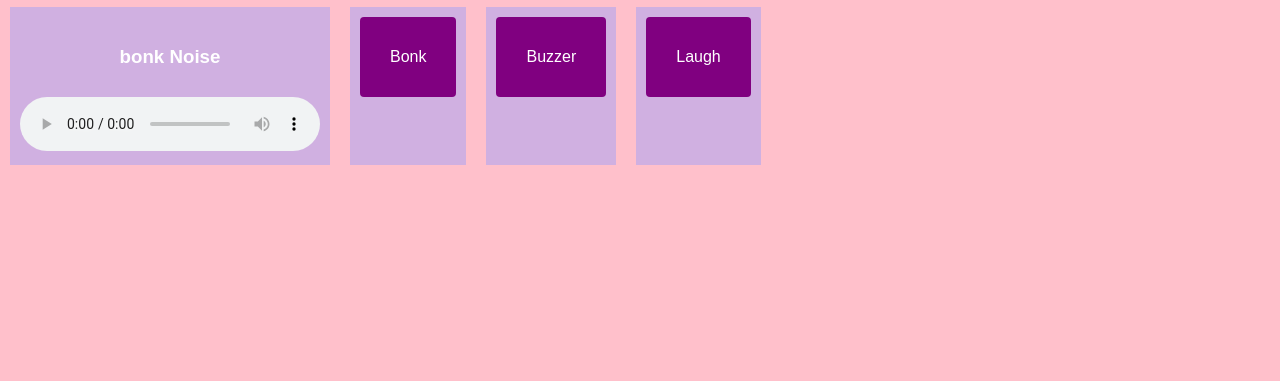
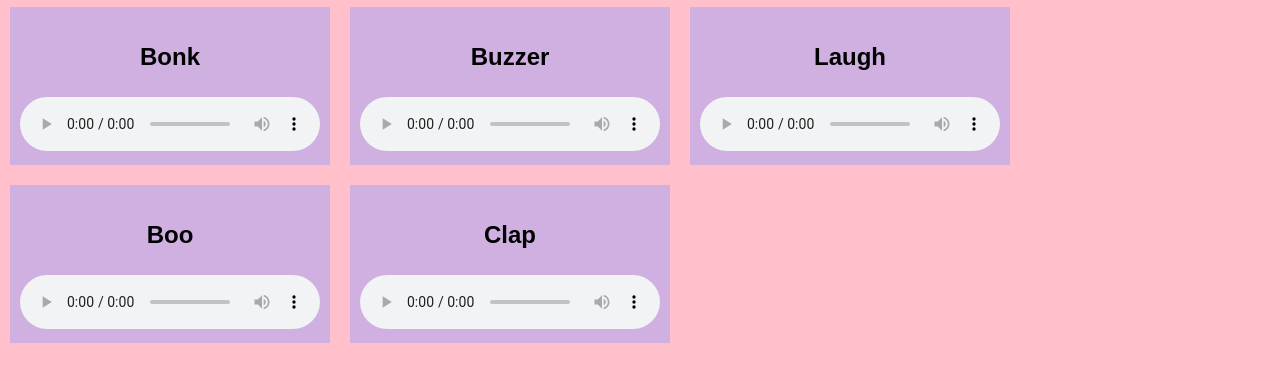
Before and after one commit to jennifer-fletcher/soundboard, a plain HTML site: page index.html in a window 1280 px wide. Shown: the part 83-464 px from the top of the page. Drawn offline with Linux system fonts and the light colour scheme.

Commit message:
Soundboard organized!!

```diff
--- a/index.html
+++ b/index.html
@@ -20,7 +20,7 @@
     <section>
 
     <article>
-          <h1>bonk Noise</h1>
+          <h2>Bonk</h2>
           <figure>
               <audio
                 controls
@@ -29,92 +29,46 @@
           </figure>
       </article>
 
-
       <article>
-      <audio id="bonk" src="audio/bonk.mp3" preload="metadata" type="audio/mpeg">
+            <h2>Buzzer</h2>
+            <figure>
+                <audio
+                  controls
+                  src="audio/Buzzer.mp3">
                 </audio>
-      <a class="btn" id="bonk-btn">Bonk</a>
+            </figure>
         </article>
 
         <article>
-      <audio id="buzzer" src="audio/buzzer.mp3" preload="metadata" type="audio/mpeg">
+              <h2>Laugh</h2>
+              <figure>
+                  <audio
+                    controls
+                    src="audio/laugh.mp3">
                   </audio>
-      <a class="btn" id="buzzer-btn">Buzzer</a>
+              </figure>
           </article>
 
           <article>
-       <audio id="laugh" src="audio/laugh.mp3" preload="metadata" type="audio/mpeg">
+                <h2>Boo</h2>
+                <figure>
+                    <audio
+                      controls
+                      src="audio/boo.mp3">
                     </audio>
-       <a class="btn" id="laugh-btn">Laugh</a>
+                </figure>
             </article>
 
+            <article>
+                  <h2>Clap</h2>
+                  <figure>
+                      <audio
+                        controls
+                        src="audio/clap.mp3">
+                      </audio>
+                  </figure>
+              </article>
   </section>
-
-
-<script>
-  var bonk = document.getElementById('bonk');
-  var bonkBtn = document.getElementById('bonk-btn');
-
-  var buzzer = document.getElementById('buzzer');
-  var buzzerBtn = document.getElementById('buzzer-btn');
-
-  var laugh = document.getElementById('laugh');
-  var laughBtn = document.getElementById('laugh-btn');
-
-
-  function playPause(song){
-     if (song.paused && song.currentTime >= 0 && !song.ended) {
-        song.play();
-     } else {
-        song.pause();
-     }
-  }
-
-  function reset(btn, song){
-     if(btn.classList.contains('playing')){
-        btn.classList.toggle('playing');
-     }
-     song.pause();
-     song.currentTime = 0;
-  }
-
-  function progress(btn, song){
-     setTimeout(function(){
-        var end = song.duration;
-        var current = song.currentTime;
-        var percent = current/(end/100);
-        //check if song is at the end
-        if(current==end){
-           reset(btn, song);
-        }
-        //set inset box shadow
-        btn.style.boxShadow = "inset " + btn.offsetWidth * (percent/100) + "px 0px 0px 0px rgba(0,0,0,0.125)"
-        //call function again
-        progress(btn, song);
-     }, 1000);
-  }
-
-  bonkBtn.addEventListener('click', function(){
-     bonkBtn.classList.toggle('playing');
-     playPause(bonk);
-     progress(bonkBtn, bonk);
-  });
-
-  buzzerBtn.addEventListener('click', function(){
-     buzzerBtn.classList.toggle('playing');
-     playPause(buzzer);
-     progress(buzzerBtn, buzzer);
-  });
-
-  laughBtn.addEventListener('click', function(){
-     laughBtn.classList.toggle('playing');
-     playPause(laugh);
-     progress(laughBtn, laugh);
-  });
-
-
-
-</script>
   </body>
 
 
--- a/soundboard.css
+++ b/soundboard.css
@@ -19,6 +19,12 @@ h1 {
   margin: 0;
 }
 
+h2 {
+  text-align: center;
+  color: black;
+  line-height: 80px;
+  margin: 0;
+}
 section {
   display: flex;
   flex-flow: row wrap;
@@ -36,43 +42,3 @@ article {
 figure {
     margin: 0;
 }
-
-
-.btn{
-   cursor:pointer;
-   display:inline-block;
-   padding:30px;
-   background: purple;
-   border-radius: 4px;
-   color: #fff;
-   line-height:20px;
-   @include transition(box-shadow .25s ease);
-   &:after{
-      display:inline-block;
-      color: #94a657;
-      background:#fff;
-      font-family: 'FontAwesome';
-      padding:3px;
-      border-radius: 50%;
-      height:20px;
-      width:20px;
-      margin-left:8px;
-      padding-left: 4.5px;
-      padding-right:1.5px;
-   }
-   &.playing{
-       &:after{
-         padding:3px;
-      }
-   }
-}
-
-
-/* .noise {
-  width:300px;
-  padding: 10px;
-  margin: 10px;
-  background: #d0b0e1;
-  overflow: hidden;  */
-
-}
```
Also changed, not shown: 2 other files. Lines whose indentation alone changed are shown as unchanged.
